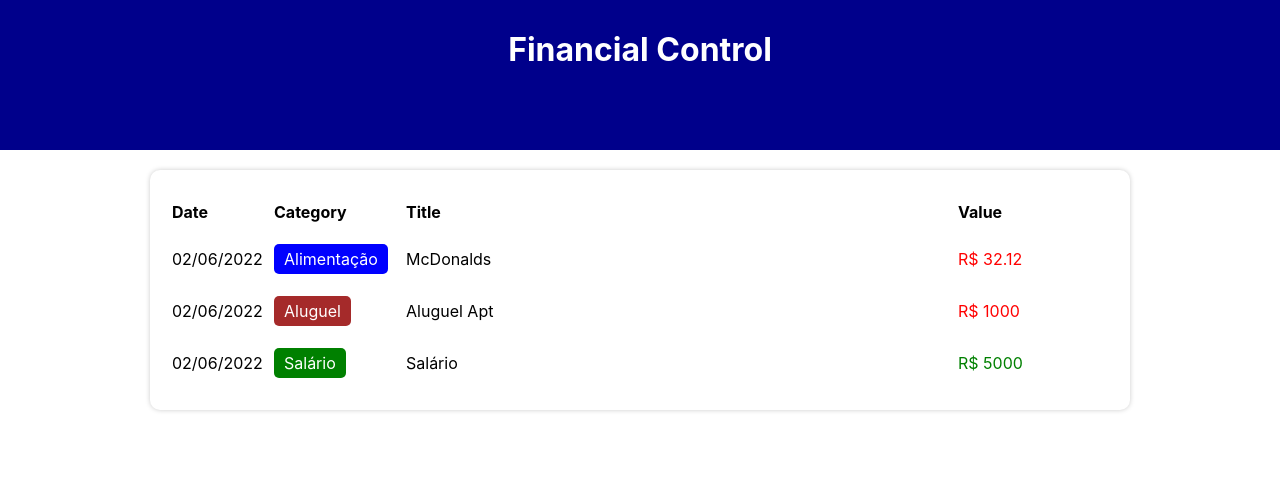
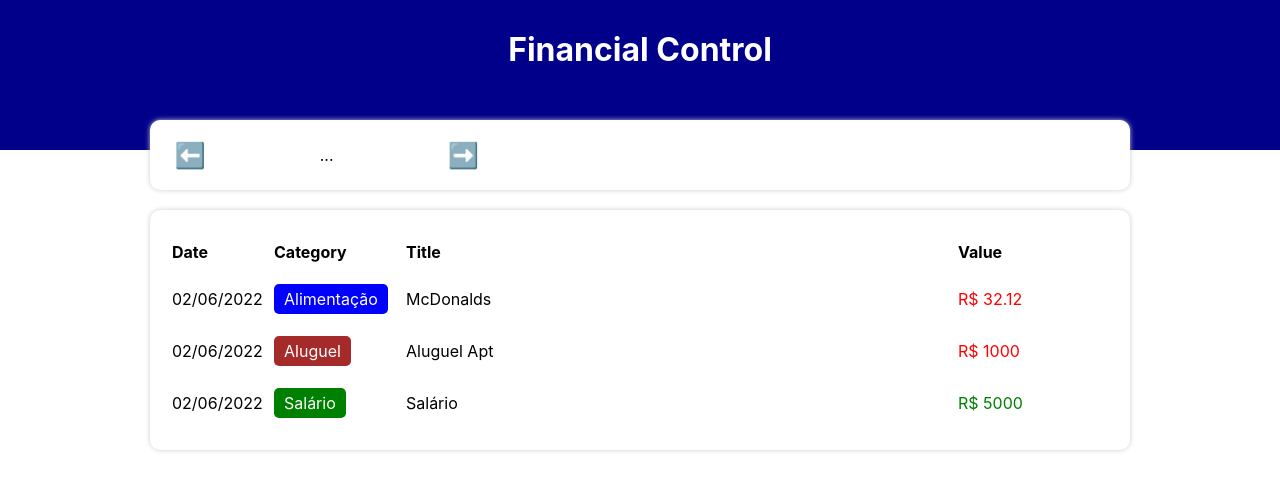
Before and after one commit to brenomorais-ti/financial, a React (Create React App) app in the folder financial-control/: page / in a window 1280 px wide. Shown: the top 490 px of the page. Built offline with nearby package versions, Linux system fonts and the light colour scheme.

Commit message:
Create folder InfoArea and files index and styled

```diff
--- a/financial-control/src/App.tsx
+++ b/financial-control/src/App.tsx
@@ -6,6 +6,7 @@
 import { items } from './data/items';
 import { getCurrentMonth, filterListByMonth } from './helpers/dateFilter';
 import { TableArea } from './components/TableArea';
+import { InfoArea } from './components/InfoArea';
 
 const App = () => {
   const [list, setList] = useState(items);/* Lista completa */
@@ -24,7 +25,7 @@
 
       <C.Body>
 
-        {/*Área de informações*/}
+        <InfoArea />
 
         {/*Área de inserção*/}
 
--- /dev/null
+++ b/financial-control/src/components/InfoArea/index.tsx
@@ -0,0 +1,16 @@
+import * as C from './styles';
+
+export const InfoArea = () => {
+    return (
+       <C.Container>
+           <C.MonthArea>
+               <C.MonthArrow>⬅️</C.MonthArrow>
+               <C.MonthTitle>...</C.MonthTitle>
+               <C.MonthArrow>➡️</C.MonthArrow>
+           </C.MonthArea>
+           <C.ResumeArea>
+
+           </C.ResumeArea>
+       </C.Container>
+    );
+}
--- /dev/null
+++ b/financial-control/src/components/InfoArea/styles.ts
@@ -0,0 +1,35 @@
+import styled from "styled-components";
+
+export const Container = styled.div`
+    background-color: #FFF;
+    box-shadow: 0px 0px 5px #CCC;
+    border-radius: 10px;
+    padding: 20px;
+    margin-top: -30px;
+    display: flex;
+    align-items: center;
+`;
+
+export const MonthArea = styled.div`
+    flex: 1;
+    display: flex;
+    align-items: center;
+`;
+
+export const MonthArrow = styled.div`
+    width: 40px;
+    text-align: center;
+    font-size: 25px;
+    cursor: pointer;
+
+`;
+
+export const MonthTitle = styled.div`
+    flex: 1;
+    text-align: center;
+`;
+
+export const ResumeArea = styled.div`
+    flex: 2;
+    display: flex;
+`;
```
